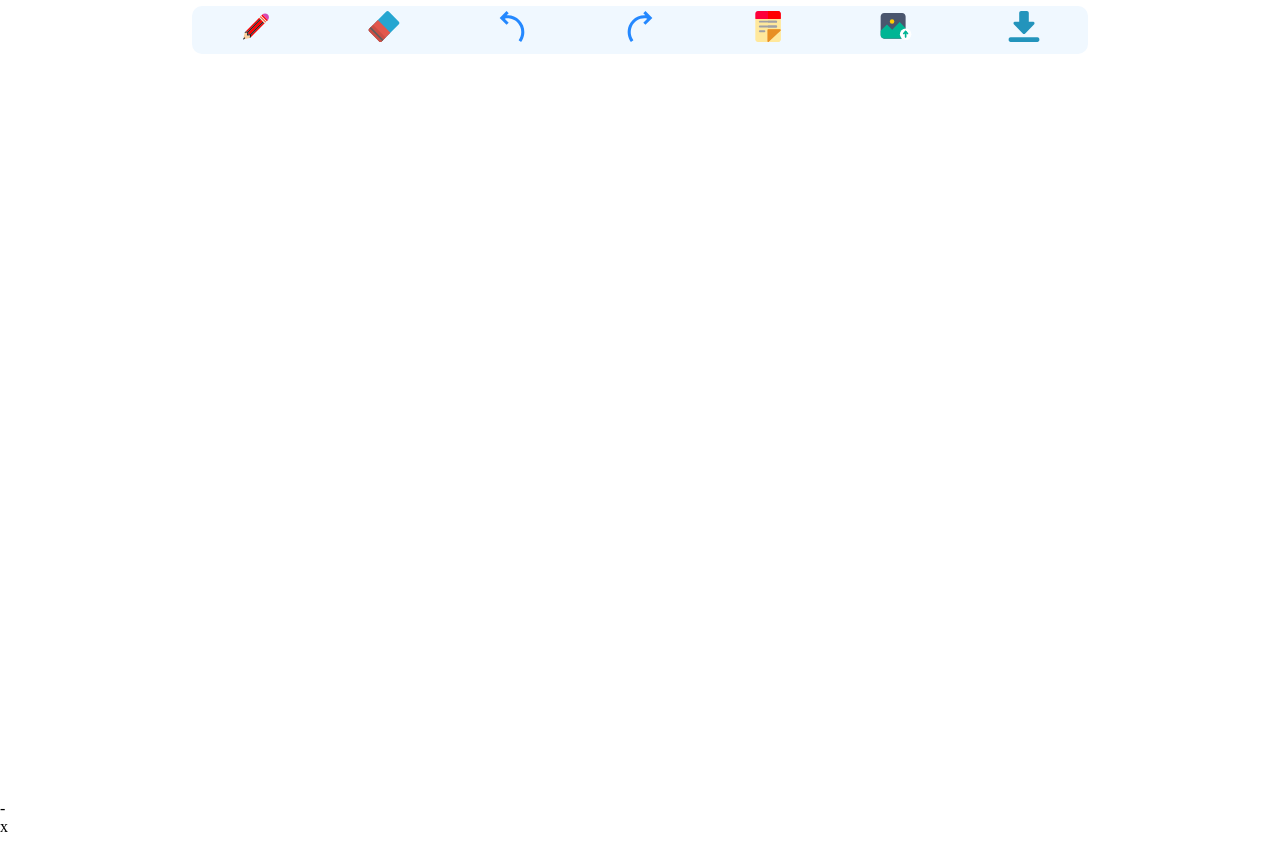
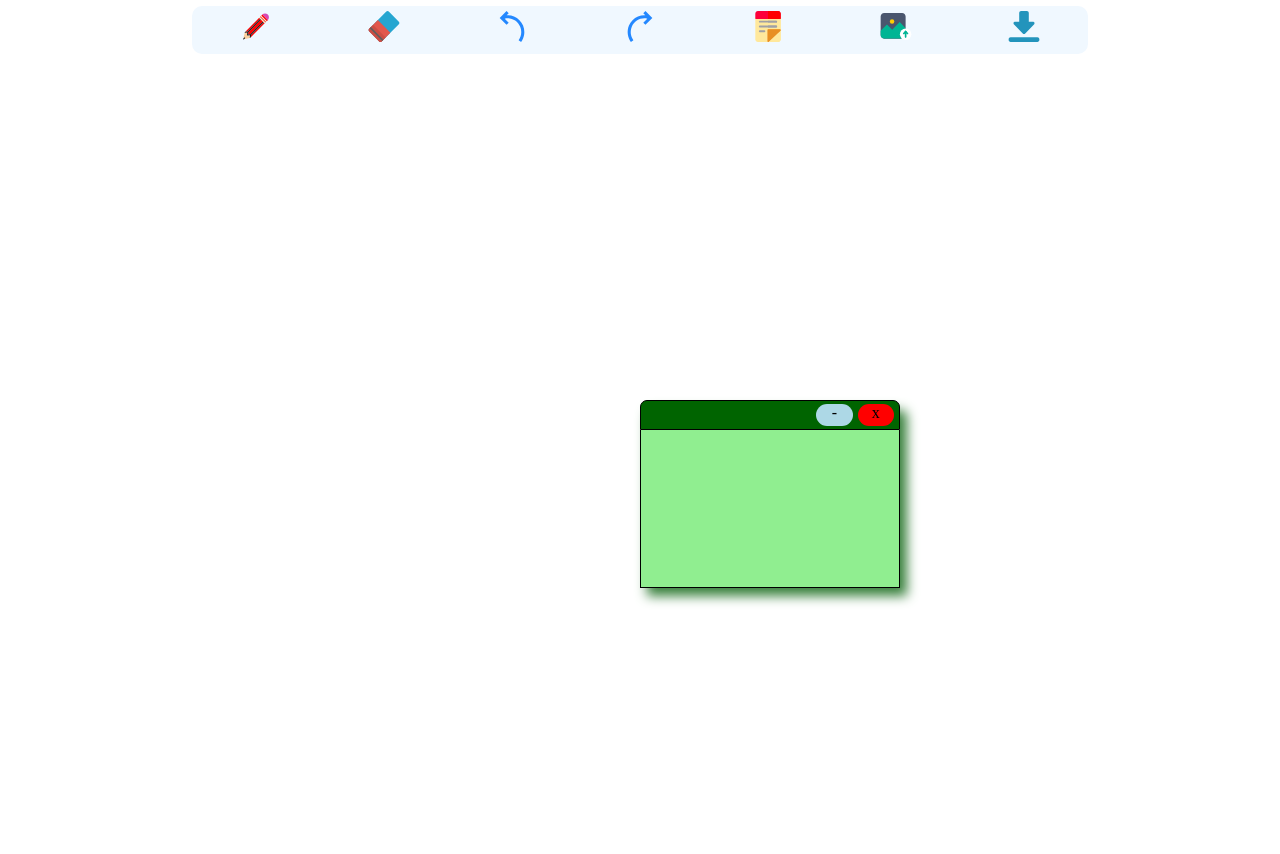
Before and after one commit to Ashish-012/Whiteboard, a plain HTML site: page src/index.html in a window 1280 px wide. Both pictures are taken after a click on the element 768 px from the left and 29 px from the top of the page. After the commit the page ends 800 px from the top, so only its background shows below. Drawn offline with Linux system fonts and the light colour scheme.

Commit message:
updated styling

```diff
--- a/src/style.css
+++ b/src/style.css
@@ -47,7 +47,7 @@
     border: 1px solid lightgrey;
     height: 100px;
     width: 120px;
-    left:50px;
+    left: 50px;
     top: 50px;
     display: flex;
     flex-direction: column;
@@ -107,14 +107,13 @@
     display: flex;
     flex-direction: column;
     justify-content: space-evenly;
-
 }
 
 .eraser-size {
     text-align: center;
+}
 
-}
-.delete{
+.delete {
     text-align: center;
 }
 
@@ -122,11 +121,76 @@
     width: 80%;
 }
 
-.fas.fa-trash{
+.fas.fa-trash {
     color: red;
     font-size: 1.6rem;
     opacity: 0.8;
     /* transition: transform 0.5s; */
+}
+
+.sticky {
+    position: absolute;
+    width: 260px;
+    height: 186px;
+    top: 50%;
+    left: 50%;
+    outline: none;
+    box-shadow: 7px 10px 12px #39813d;
+
+    border-top-left-radius: 7px;
+    border-top-right-radius: 7px;
+}
+
+.sticky-nav {
+    width: 100%;
+    height: 30px;
+    border: 1px solid black;
+    display: flex;
+    justify-content: flex-end;
+    align-items: center;
+    background-color: darkgreen;
+    border-top-left-radius: 7px;
+    border-top-right-radius: 7px;
+}
+
+.minimise-sticky {
+    height: 80%;
+    background-color: lightgray;
+    width: 14%;
+    border-radius: 20px;
+    text-align: center;
+    background-color: lightblue;
+    margin-right: 2%;
+}
+
+.minimise-sticky:hover{
+    cursor: pointer;
+
+}
+
+.delete-sticky {
+    height: 80%;
+    background-color: red;
+    width: 14%;
+    border-radius: 20px;
+    text-align: center;
+    margin-right: 2%;
+}
+
+.delete-sticky:hover{
+    cursor: pointer;
+}
+.sticky-note {
+    width: 100%;
+    height: 85%;
+    border: 1px solid black;
+    border-top: none;
+    padding: 10%;
+    overflow: auto;
+    outline: none;
+    background-color: lightgreen;
+    color: darkblue;
+
 
 }
 
```
